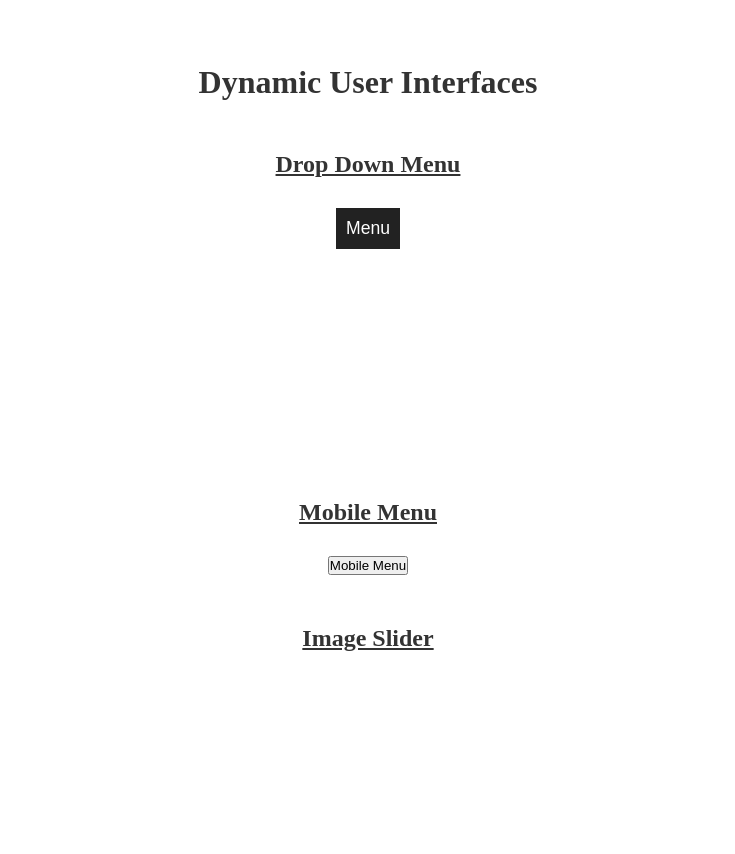
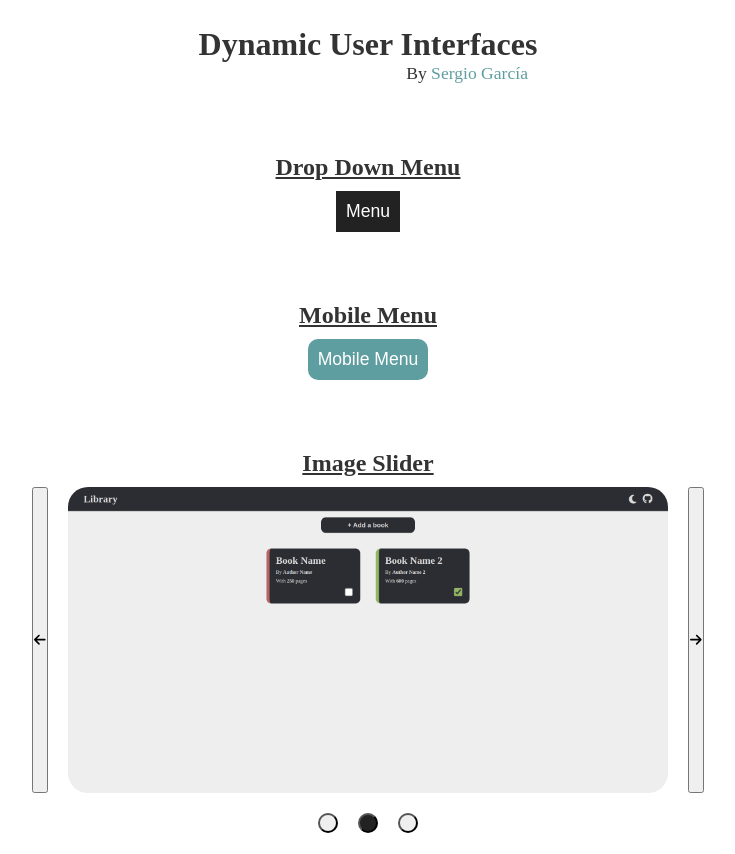
Before and after one commit to sergiogarciiam/dynamic-user-interfaces, a website with bundled scripts: page dist/index.html in a window 1280 px wide. Shown: the whole page, without its empty margins (272-1007 px from the left). Before the commit the page ends 800 px from the top, so only its background shows below. Built offline with nearby package versions, Linux system fonts and the light colour scheme.

Commit message:
Add image slider

```diff
--- a/assets/styles/drop-down-menu.css
+++ b/assets/styles/drop-down-menu.css
@@ -1,7 +1,3 @@
-.drop-down-menu-container {
-  margin-bottom: 200px;
-}
-
 .menu-container,
 .drop-down-menu-container {
   position: relative;
@@ -30,8 +26,8 @@
   text-align: left;
 
   padding: 10px;
-  color: #fff;
-  background-color: #222;
+  color: var(--letter-buttons-color);
+  background-color: var(--buttons-color);
   border: none;
 }
 
--- a/assets/styles/global.css
+++ b/assets/styles/global.css
@@ -1,3 +1,13 @@
+:root {
+  --letter-color: #333;
+
+  --buttons-color: #222;
+  --letter-buttons-color: #fff;
+
+  --main-color: cadetblue;
+  --secondary-color: rgb(69, 129, 131);
+}
+
 * {
   box-sizing: border-box;
   padding: 0;
@@ -8,19 +18,3 @@ body {
   color: #333;
   position: relative;
 }
-
-.main-container {
-  width: 400px;
-  margin: auto;
-  padding-top: 5%;
-
-  display: flex;
-  flex-direction: column;
-  gap: 50px;
-  align-items: center;
-}
-
-.main-container h2 {
-  margin-bottom: -20px;
-  text-decoration: underline;
-}
--- /dev/null
+++ b/assets/styles/image-slider.css
@@ -0,0 +1,44 @@
+.image-slider-container {
+  display: flex;
+  flex-direction: column;
+  gap: 20px;
+  align-items: center;
+}
+
+.images-container {
+  display: flex;
+  gap: 20px;
+}
+
+.images-container img {
+  width: 600px;
+  border-radius: 20px;
+}
+
+.images-container button {
+  cursor: pointer;
+}
+
+.points-container {
+  display: flex;
+  gap: 20px;
+  align-items: center;
+}
+
+.points-container button {
+  width: 20px;
+  height: 20px;
+
+  border-radius: 50px;
+  cursor: pointer;
+}
+
+.active-point {
+  background-color: var(--buttons-color);
+}
+
+@media (max-width: 800px) {
+  .images-container img {
+    width: 300px;
+  }
+}
--- /dev/null
+++ b/assets/styles/main-container.css
@@ -0,0 +1,39 @@
+.main-container {
+  width: 400px;
+  margin: auto;
+  padding-top: 2%;
+
+  display: flex;
+  flex-direction: column;
+  gap: 70px;
+  align-items: center;
+}
+
+.main-container h1 {
+  margin-bottom: -70px;
+}
+
+.main-container h2 {
+  margin-bottom: -60px;
+  text-decoration: underline;
+}
+
+.main-container div:last-child {
+  margin-bottom: 2%;
+}
+
+.author {
+  align-self: flex-end;
+  margin-right: 40px;
+  font-size: 1.1rem;
+}
+
+.author > a {
+  color: var(--main-color);
+  text-decoration: none;
+}
+
+.author > a:hover {
+  text-decoration: underline;
+  color: var(--secondary-color);
+}
--- a/assets/styles/mobile-menu.css
+++ b/assets/styles/mobile-menu.css
@@ -1,3 +1,14 @@
+.mobile-button {
+  font-size: 1.1rem;
+  cursor: pointer;
+
+  padding: 10px;
+  color: #fff;
+  background-color: cadetblue;
+  border: none;
+  border-radius: 10px;
+}
+
 .mobile-menu-container {
   position: absolute;
   top: 0;
@@ -8,20 +19,30 @@
   flex-direction: column;
   gap: 20px;
 
-  background-color: cadetblue;
-  transition: 1s;
+  background-color: var(--main-color);
 }
 
 .mobile-menu-container > button {
-  color: #fff;
+  color: var(--letter-buttons-color);
   font-size: 2rem;
   font-weight: bolder;
-  height: 33%;
-  background-color: cadetblue;
+  height: 30%;
+  background-color: var(--main-color);
   border: none;
   cursor: pointer;
 }
 
+.mobile-button:hover,
 .mobile-menu-container > button:hover {
-  background-color: rgb(69, 129, 131);
+  background-color: var(--secondary-color);
 }
+
+.mobile-menu-container > button:first-child {
+  align-self: flex-end;
+  height: 10%;
+  padding: 20px;
+}
+
+.hide-overflow {
+  overflow: hidden;
+}
--- a/src/components/dropDownMenu.js
+++ b/src/components/dropDownMenu.js
@@ -1,4 +1,5 @@
-export function createDropDownMenu() {
+export const dropDownMenu = (() => {
+  const createDropDownMenu = () => {
     const dropDownMenu = document.createElement("div");
     const mainButton = document.createElement("button");
     const menu = document.createElement("div");
@@ -25,9 +26,12 @@ export function createDropDownMenu() {
     dropDownMenu.appendChild(menu);
 
     return dropDownMenu;
-}
+  };
 
   function activeMenu() {
     const menu = document.querySelector(".menu-container");
     menu.classList.toggle("active-menu");
   }
+
+  return { createDropDownMenu };
+})();
--- /dev/null
+++ b/src/components/imageSlider.js
@@ -0,0 +1,114 @@
+import Image1 from "../../assets/images/tic-tac-toe.png";
+import Image2 from "../../assets/images/library.png";
+import Image3 from "../../assets/images/todo-list.png";
+
+export const imageSlider = (() => {
+  const storedImages = [Image1, Image2, Image3];
+
+  const createImageSlider = () => {
+    const imageSliderContainer = document.createElement("div");
+    const imagesContainer = document.createElement("div");
+    const activeImage = document.createElement("img");
+    const nextImageButton = document.createElement("button");
+    const nextIcon = document.createElement("i");
+    const previousButton = document.createElement("button");
+    const previousIcon = document.createElement("i");
+
+    imageSliderContainer.classList.add("image-slider-container");
+    imagesContainer.classList.add("images-container");
+    activeImage.classList.add("active-image");
+
+    nextIcon.className = "fa-solid fa-arrow-right";
+    previousIcon.className = "fa-solid fa-arrow-left";
+
+    activeImage.src = storedImages[0];
+    activeImage.dataset.number = 0;
+
+    nextImageButton.addEventListener("click", showNextImage);
+    previousButton.addEventListener("click", showPreviousImage);
+
+    nextImageButton.appendChild(nextIcon);
+    previousButton.appendChild(previousIcon);
+
+    imagesContainer.appendChild(previousButton);
+    imagesContainer.appendChild(activeImage);
+    imagesContainer.appendChild(nextImageButton);
+
+    imageSliderContainer.appendChild(imagesContainer);
+    imageSliderContainer.appendChild(createPointsContainer());
+
+    return imageSliderContainer;
+  };
+
+  const changeImages = () => {
+    showNextImage();
+    setTimeout(changeImages, 5000);
+  };
+
+  function createPointsContainer() {
+    const pointsContainer = document.createElement("div");
+
+    pointsContainer.classList.add("points-container");
+    let cont = 0;
+
+    storedImages.forEach((image) => {
+      const button = document.createElement("button");
+      button.dataset.number = cont;
+
+      if (cont === 0) button.classList.add("active-point");
+
+      pointsContainer.appendChild(button);
+      button.addEventListener("click", showPointImage);
+      cont += 1;
+    });
+
+    return pointsContainer;
+  }
+
+  function showNextImage() {
+    const activeImage = document.querySelector(".active-image");
+    let nextImage = +activeImage.dataset.number + 1;
+
+    if (nextImage === storedImages.length) nextImage = 0;
+
+    activeImage.src = storedImages[nextImage];
+    activeImage.dataset.number = nextImage;
+
+    paintPoint();
+  }
+
+  function showPreviousImage() {
+    const activeImage = document.querySelector(".active-image");
+    let previousImage = +activeImage.dataset.number - 1;
+
+    if (previousImage === -1) previousImage = storedImages.length - 1;
+
+    activeImage.src = storedImages[previousImage];
+    activeImage.dataset.number = previousImage;
+
+    paintPoint();
+  }
+
+  function showPointImage(event) {
+    const activeImage = document.querySelector(".active-image");
+    const numberImageToShow = event.target.dataset.number;
+
+    activeImage.src = storedImages[numberImageToShow];
+    activeImage.dataset.number = numberImageToShow;
+
+    paintPoint();
+  }
+
+  function paintPoint() {
+    const activePoint = document.querySelector(".active-point");
+    const activeImage = document.querySelector(".active-image");
+    const pointToPaint = document.querySelector(
+      `.points-container [data-number='${activeImage.dataset.number}']`
+    );
+
+    activePoint.classList.remove("active-point");
+    pointToPaint.classList.add("active-point");
+  }
+
+  return { createImageSlider, changeImages };
+})();
--- a/src/components/mainContainer.js
+++ b/src/components/mainContainer.js
@@ -1,7 +1,9 @@
-import { createDropDownMenu } from "./dropDownMenu";
+import { dropDownMenu } from "./dropDownMenu";
+import { imageSlider } from "./imageSlider";
 import { mobileMenu } from "./mobileMenu";
 
-export function createMainContainer() {
+export const mainContainer = (() => {
+  const createMainContainer = () => {
     const mainContainer = document.createElement("div");
     const title = document.createElement("h1");
     const titleDropDown = document.createElement("h2");
@@ -16,14 +18,37 @@ export function createMainContainer() {
     titleImages.textContent = "Image Slider";
 
     mainContainer.appendChild(title);
+    mainContainer.appendChild(createAuthor());
 
     mainContainer.appendChild(titleDropDown);
-  mainContainer.appendChild(createDropDownMenu());
+    mainContainer.appendChild(dropDownMenu.createDropDownMenu());
 
     mainContainer.appendChild(titleMobile);
     mainContainer.appendChild(mobileMenu.createMobileMenuButton());
 
     mainContainer.appendChild(titleImages);
+    mainContainer.appendChild(imageSlider.createImageSlider());
+
+    setTimeout(imageSlider.changeImages, 5000);
 
     document.body.appendChild(mainContainer);
+  };
+
+  function createAuthor() {
+    const author = document.createElement("p");
+    const link = document.createElement("a");
+
+    author.textContent = "By ";
+    author.classList.add("author");
+
+    link.textContent = "Sergio García";
+    link.href = "https://github.com/sergiogarciiam";
+    link.target = "__blank";
+
+    author.appendChild(link);
+
+    return author;
   }
+
+  return { createMainContainer };
+})();
--- a/src/components/mobileMenu.js
+++ b/src/components/mobileMenu.js
@@ -10,9 +10,15 @@ export const mobileMenu = (() => {
 
   function createMobileMenu() {
     const mobileMenuContainer = document.createElement("mobile-menu-container");
+    const closeButton = document.createElement("button");
     const homeButton = document.createElement("button");
     const settingsButton = document.createElement("button");
     const exitButton = document.createElement("button");
+
+    const closeIcon = document.createElement("i");
+    closeIcon.className = "fa-solid fa-xmark";
+    closeButton.appendChild(closeIcon);
+    closeButton.addEventListener("click", closeMenu);
 
     mobileMenuContainer.classList.add("mobile-menu-container");
 
@@ -20,11 +26,22 @@ export const mobileMenu = (() => {
     settingsButton.textContent = "Settings";
     exitButton.textContent = "Exit";
 
+    mobileMenuContainer.appendChild(closeButton);
     mobileMenuContainer.appendChild(homeButton);
     mobileMenuContainer.appendChild(settingsButton);
     mobileMenuContainer.appendChild(exitButton);
 
+    document.body.classList.add("hide-overflow");
     document.body.appendChild(mobileMenuContainer);
+  }
+
+  function closeMenu() {
+    const mobileMenuContainer = document.querySelector(
+      ".mobile-menu-container"
+    );
+
+    document.body.classList.remove("hide-overflow");
+    mobileMenuContainer.remove();
   }
 
   return { createMobileMenuButton };
--- a/src/index.js
+++ b/src/index.js
@@ -1,7 +1,12 @@
+import "@fortawesome/fontawesome-free/js/fontawesome";
+import "@fortawesome/fontawesome-free/js/solid";
+
 import "../assets/styles/drop-down-menu.css";
 import "../assets/styles/mobile-menu.css";
+import "../assets/styles/image-slider.css";
+import "../assets/styles/main-container.css";
 import "../assets/styles/global.css";
 
-import { createMainContainer } from "./components/mainContainer";
+import { mainContainer } from "./components/mainContainer";
 
-createMainContainer();
+mainContainer.createMainContainer();
```
Also changed, not shown: assets/images/library.png (added), assets/images/tic-tac-toe.png (added), assets/images/todo-list.png (added), dist/1c52f2fc37d75399c0bd.png (added), dist/1ef5fd479e3ded4d5400.png (added), dist/ddc8f9adcdb2e9a7863c.png (added), 1 other file. Lines whose indentation alone changed are shown as unchanged.
